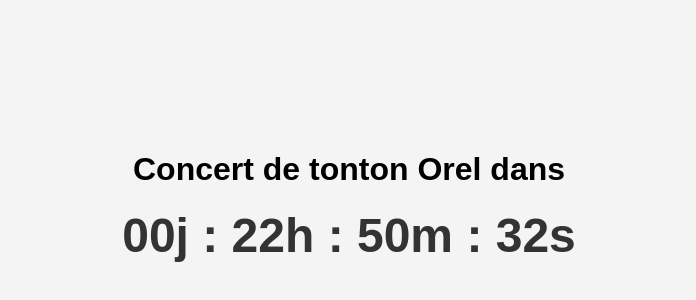
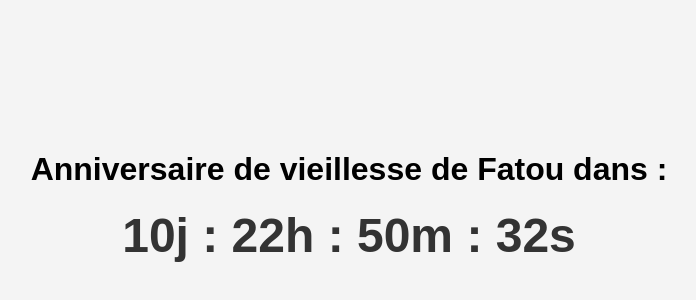
Before and after one commit to aiemxm/compte-rebours, a plain HTML site: page index.html in a window 1280 px wide. Shown: the part 224-524 px from the top of the page, without its empty margins (291-987 px from the left). Drawn offline with Linux system fonts and the light colour scheme.

Commit message:
Update index.html

```diff
--- a/index.html
+++ b/index.html
@@ -38,12 +38,12 @@
     </style>
 </head>
 <body>
-    <h1>Concert de tonton Orel dans</h1>
+    <h1>Anniversaire de vieillesse de Fatou dans : </h1>
     <div id="countdown">Chargement...</div>
 
     <script>
         // ✅ Définir la date cible ici (format ISO : "YYYY-MM-DDTHH:MM:SS")
-        const targetDate = new Date("2026-01-17T09:30:00").getTime();
+        const targetDate = new Date("2026-01-27T09:30:00").getTime();
 
         function updateCountdown() {
             const now = new Date().getTime();
```
